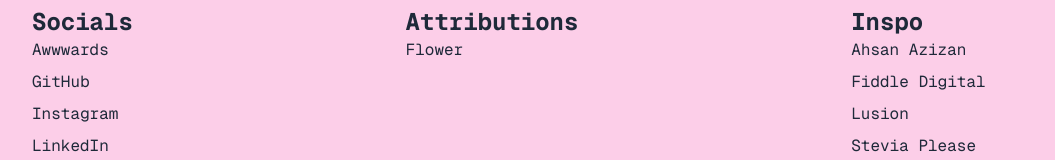
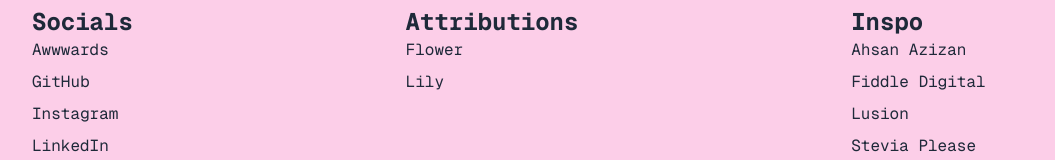
Before and after one commit to fadhilkholaf/dhil.xyz, a Next.js app: page / in a window 1280 px wide. Shown: the part 1600-1760 px from the top of the page, without its empty margins (112-1167 px from the left). Built offline with nearby package versions, Linux system fonts and the light colour scheme; no server answers.

Commit message:
feat: Add attribution for 'Lily' in Footer; update Hero component image source to a GIF for enhanced visual appeal

```diff
--- a/src/app/(main)/_components/parts/Hero.tsx
+++ b/src/app/(main)/_components/parts/Hero.tsx
@@ -4,7 +4,7 @@
 import Image from "next/image";
 
 import Me from "@/../public/images/home/fadhilkholaf.jpg";
-import DummyImageLandscape from "@/../public/images/home/lily.jpg";
+import DummyImageLandscape from "@/../public/images/main/gif.gif";
 import PageTransitionLink from "@/components/PageTransitionLink";
 import { useCursorImage } from "@/hooks/useCursorImage";
 
--- a/src/app/(main)/about/_components/parts/Hero.tsx
+++ b/src/app/(main)/about/_components/parts/Hero.tsx
@@ -3,7 +3,7 @@
 import Image from "next/image";
 
 import Me from "@/../public/images/home/fadhilkholaf.jpg";
-import DummyImageLandscape from "@/../public/images/home/lily.jpg";
+import DummyImageLandscape from "@/../public/images/main/gif.gif";
 import { useCursorImage } from "@/hooks/useCursorImage";
 
 const Hero = () => {
--- a/src/components/Footer.tsx
+++ b/src/components/Footer.tsx
@@ -31,6 +31,10 @@
   {
     title: "Flower",
     href: "https://unsplash.com/photos/selective-focus-photography-of-purple-petaled-flower-ko-Dt_501t4",
+  },
+  {
+    title: "Lily",
+    href: "https://tenor.com/view/love-mylofly-jkt48-lily-cantik-lily-lucu-gif-2165950836249670182",
   },
 ];
 
--- a/src/components/animations/CursorImage.tsx
+++ b/src/components/animations/CursorImage.tsx
@@ -75,7 +75,7 @@
       initial="initial"
       animate={cursorImage ? "animate" : "initial"}
       variants={cursorImageVariants}
-      className="ease-out-cubic pointer-events-none fixed z-30 h-[225px] w-[400px] translate-x-[25px] translate-y-[25px] overflow-hidden transition-all duration-[500ms]"
+      className="ease-out-cubic pointer-events-none fixed z-30 hidden h-[225px] w-[400px] translate-x-[25px] translate-y-[25px] overflow-hidden transition-all duration-[500ms] md:block"
       style={{ x, y, skewX: mX, skewY: mY }}
     >
       <AnimatePresence mode="popLayout">
```
Also changed, not shown: public/images/main/gif.gif (added).
